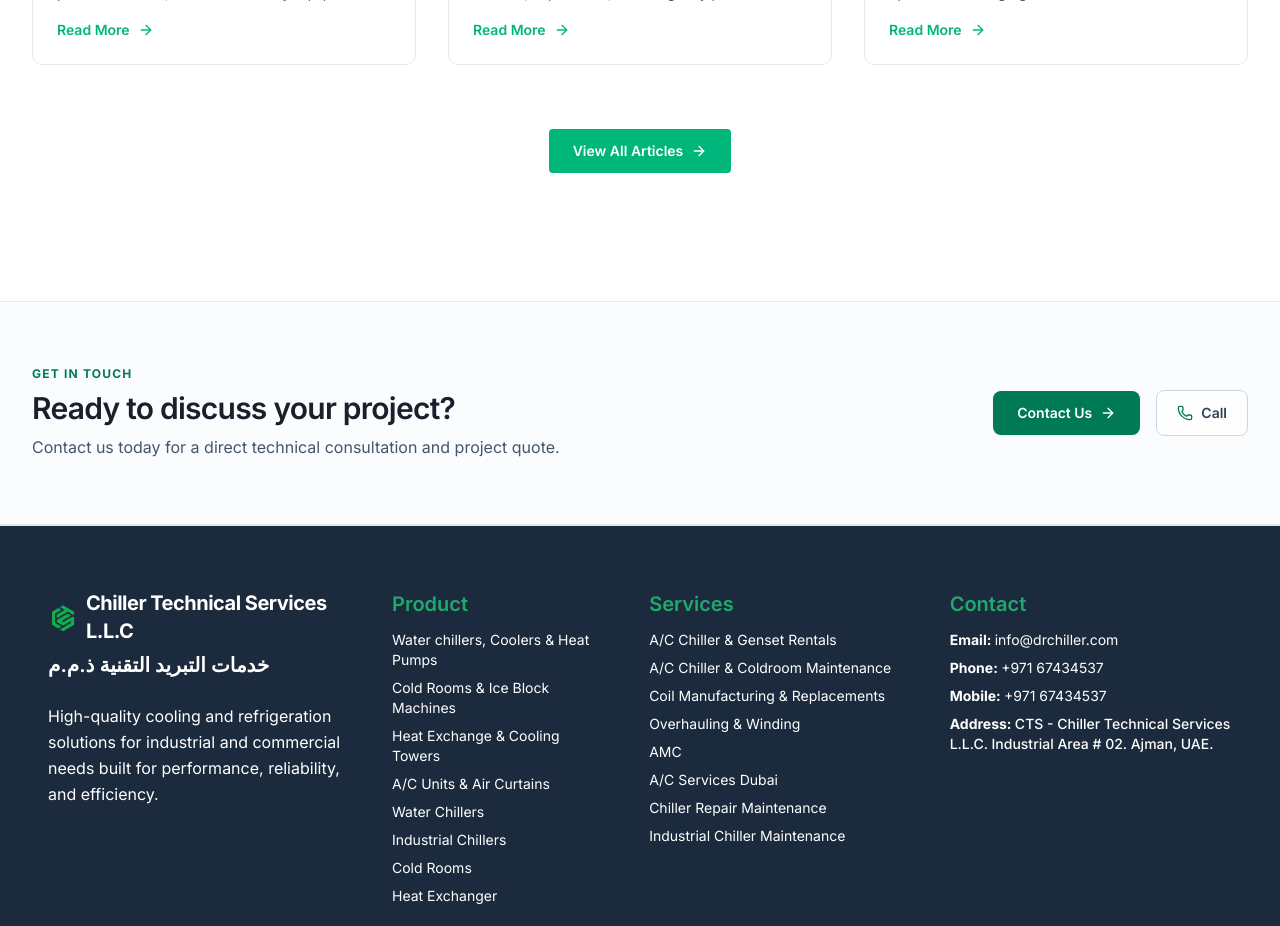
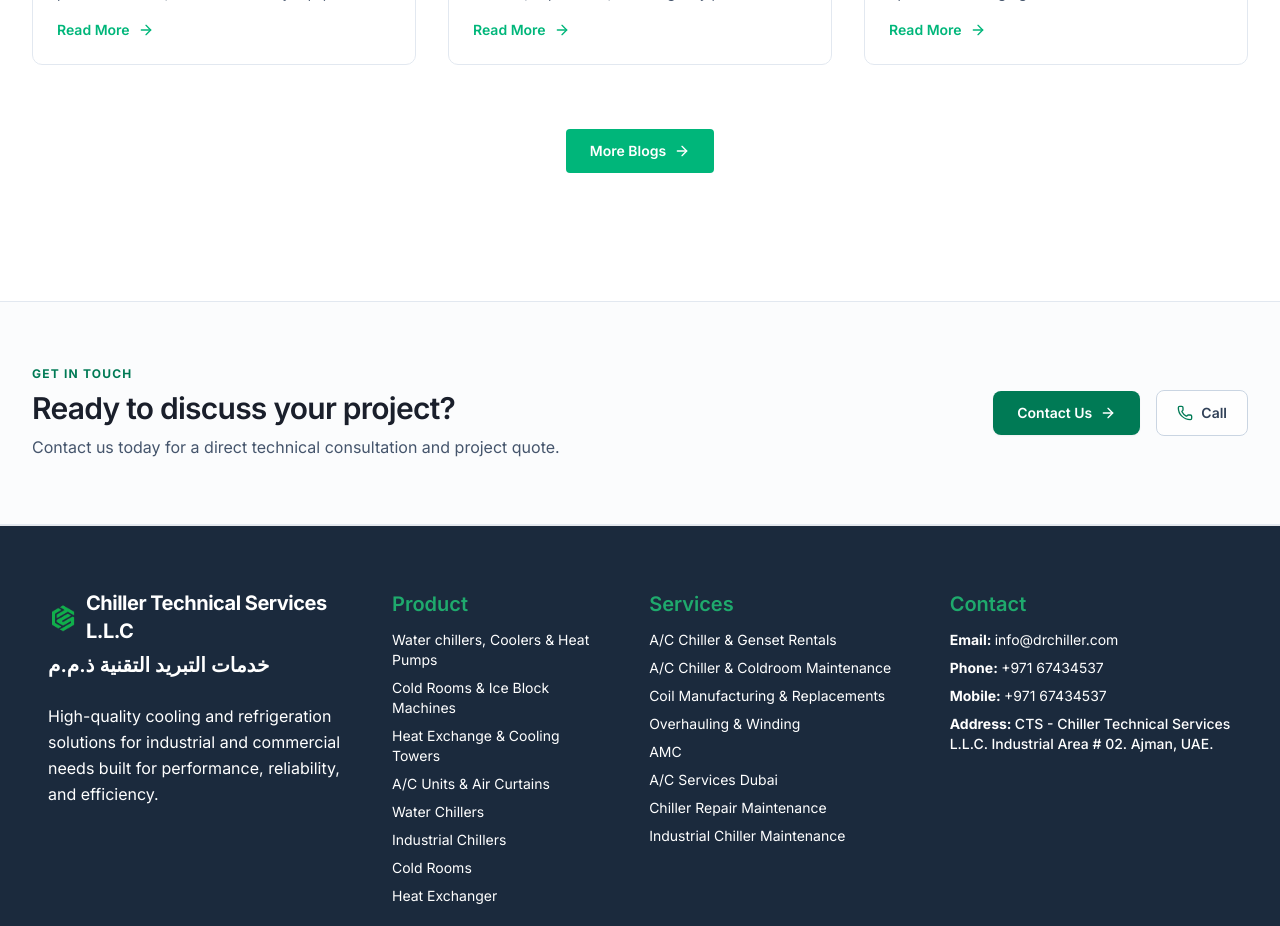
Before and after one commit to abints47/CTS-drchillar-project, a Next.js app: page / in a window 1280 px wide. Shown: the part 5480-6406 px from the top of the page. Built offline with nearby package versions, Linux system fonts and the light colour scheme.

Commit message:
Changes in Blog

```diff
--- a/components/blog.tsx
+++ b/components/blog.tsx
@@ -151,7 +151,7 @@
             href="/blog"
             className="inline-flex items-center gap-2 px-6 py-3 text-sm font-semibold text-white bg-[#00B67A] hover:bg-emerald-700 rounded transition-colors"
           >
-            View All Articles
+            More Blogs
             <ArrowRight className="w-4 h-4" aria-hidden="true" />
           </Link>
         </div>
```
